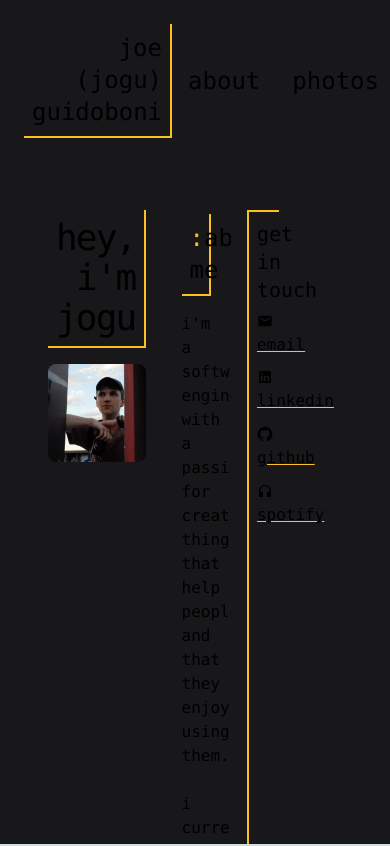
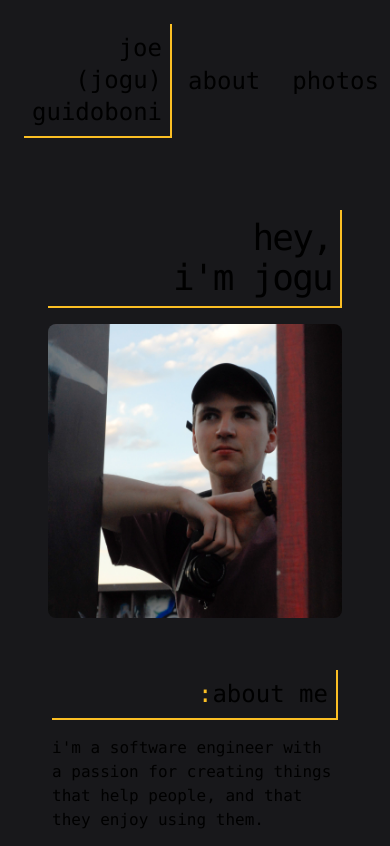
Before and after one commit to JoeGuidoboni/jogu.dev, a Next.js app: page / in a window 390 px wide. Shown: the top 846 px of the page. Built offline with nearby package versions, Linux system fonts and the light colour scheme.

Commit message:
updated for mobile layout pt1

```diff
--- a/src/app/page.tsx
+++ b/src/app/page.tsx
@@ -4,13 +4,13 @@ import RightBar from "@/components/right-bar/right-bar";
 
 export default function Home() {
   return (
-    <main className="bg-zinc-900 h-screen font-mono selection:text-sky-500 overflow-hidden">
+    <main className="bg-zinc-900 font-mono selection:text-sky-500 md:overflow-hidden md:h-screen">
       <NavBar></NavBar>
-      <div className="flex z-10 h-full w-full justify-end p-8">
+      <div className="flex-row lg:flex z-10 w-full p-8">
         <div className="basis-1/4">
           <LeftBar></LeftBar>
         </div>
-        <div className="basis-1/2 p-5 pb-96 text-base overscroll-none overflow-y-auto">
+        <div className="basis-1/2 p-5 md:pb-96 text-base md:overflow-y-auto">
           <div className="pb-4">
             <h1 className="text-2xl text-right border-amber-400 border-r-2 border-b-2 p-2">
               <a className="text-amber-400">:</a>about me
--- a/src/components/right-bar/right-bar.tsx
+++ b/src/components/right-bar/right-bar.tsx
@@ -2,7 +2,7 @@ import { Email, GitHub, Headphones, LinkedIn } from "@mui/icons-material";
 
 export default function RightBar() {
   return (
-    <div className="w-1/3 h-full border-amber-400 border-t-2 border-l-2 p-2">
+    <div className="w-full md:w-1/3 h-full border-amber-400 border-t-2 border-l-2 p-2">
       <div className="text-xl">get in touch</div>
       <ul>
         <li className="py-1">
```
